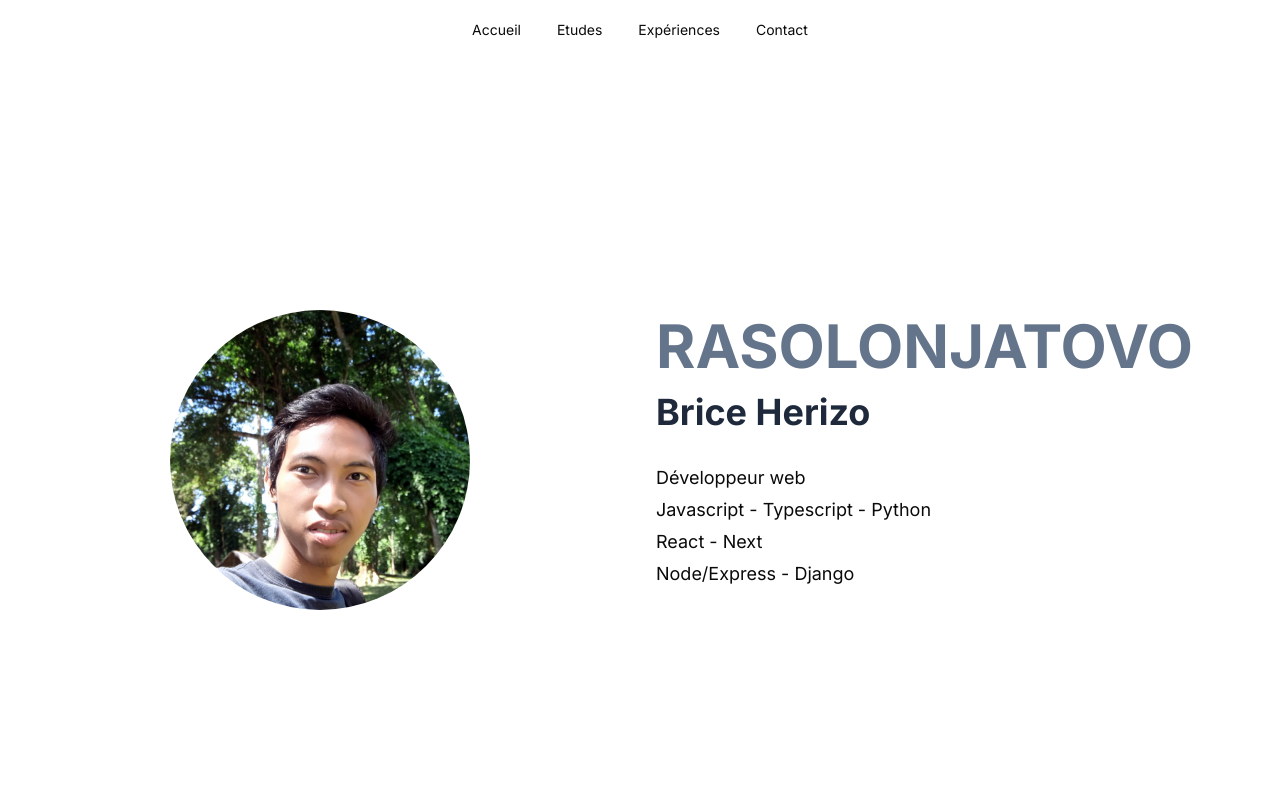
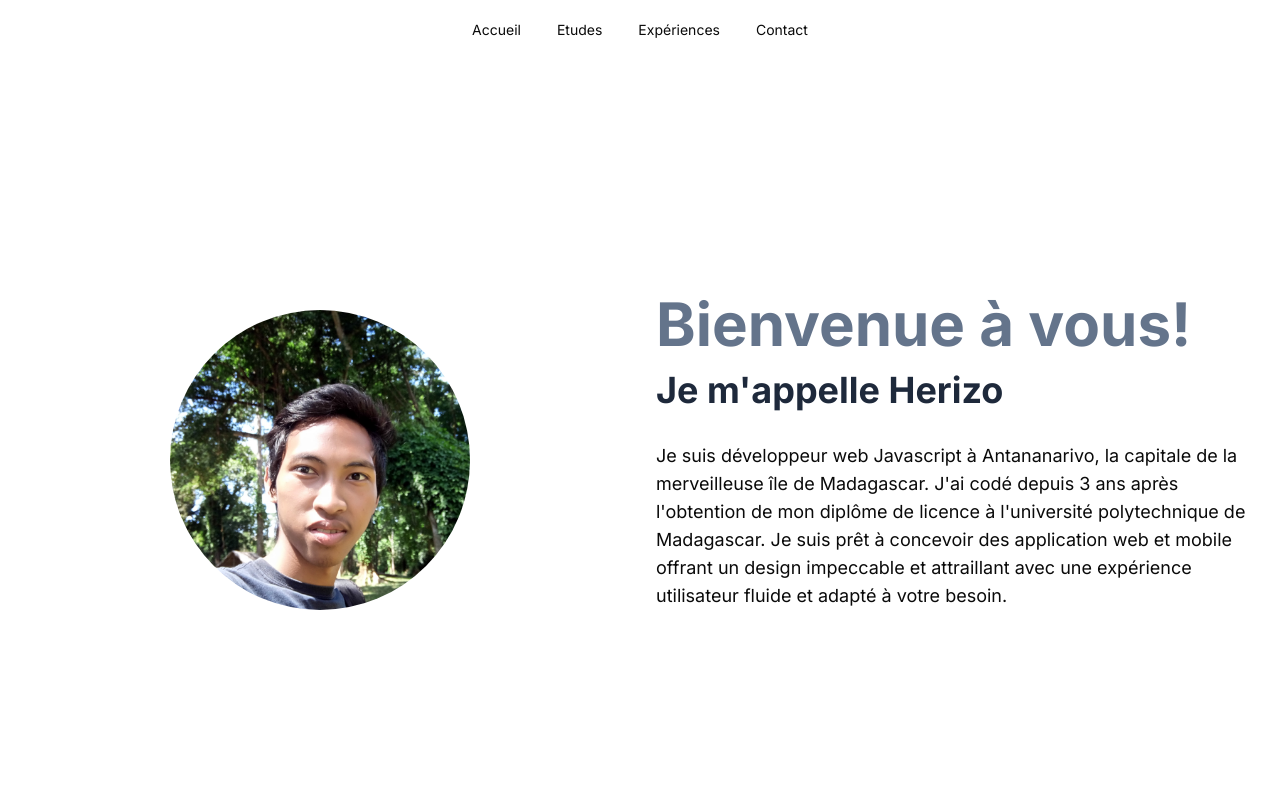
Before and after one commit to zexhior/portfolio-herizo, a Next.js app: page / in a window 1280 px wide. Shown: the top 800 px of the page. Built offline with nearby package versions, Linux system fonts and the light colour scheme.

Commit message:
[home] : animer la page accueil

```diff
--- a/src/app/page.tsx
+++ b/src/app/page.tsx
@@ -2,47 +2,57 @@
 import { useRef } from "react";
 import gsap from "gsap";
 import { useGSAP } from "@gsap/react";
-import Image from "next/image";
 
 const Home = () => {
-  // gsap.registerPlugin(useGSAP);
+  gsap.registerPlugin(useGSAP);
 
   const container = useRef(null);
 
-  // useGSAP(
-  //   () => {
-  //     gsap.to(".box", { x: 360 });
-  //   },
-  //   { scope: container }
-  // );
+  useGSAP(
+    () => {
+      gsap.fromTo(
+        ".profile",
+        { scale: 0, transformOrigin: "center 40%", duration: 2 },
+        { scale: 1, duration: 2 }
+      );
+      gsap.from(".last_name", { x: -1000, duration: 2 });
+      gsap.from(".first_name", { x: -1000, duration: 3, delay: 1 });
+      gsap.fromTo(
+        ".detail",
+        { opacity: 0, duration: 4, delay: 4 },
+        { opacity: 1, duraction: 4, delay: 4 }
+      );
+    },
+    { scope: container }
+  );
 
   return (
     <div className="w-full" ref={container}>
-      {/* <div
-        className="box"
-        style={{ width: "300px", height: "100px", background: "blue" }}
-      ></div> */}
       <div className="myself flex w-full h-screen items-center">
         <div className="w-1/2  flex justify-center items-center">
           <div
-            className="rounded-full overflow-hidden"
+            className="rounded-full overflow-hidden profile"
             style={{ width: "300px", height: "300px" }}
           >
             <img src="/my_image.jpg" alt={""} height="100%" />
           </div>
         </div>
-        <div className="w-1/2 p-4">
-          <h1 className="text-6xl font-bold py-4 text-slate-500">
-            RASOLONJATOVO
+        <div className="w-1/2 p-4 overflow-hidden">
+          <h1 className="text-6xl font-bold py-4 text-slate-500 last_name">
+            Bienvenue à vous!
           </h1>
-          <h2 className="text-4xl font-semibold text-slate-800">
-            Brice Herizo
+          <h2 className="text-4xl font-semibold text-slate-800 first_name">
+            Je m'appelle Herizo
           </h2>
-          <div className="flex flex-col gap-1 text-lg py-8">
-            <p>Développeur web</p>
-            <p>Javascript - Typescript - Python</p>
-            <p>React - Next</p>
-            <p>Node/Express - Django</p>
+          <div className="flex flex-col gap-1 text-lg py-8 detail">
+            <p>
+              Je suis développeur web Javascript à Antananarivo, la capitale de
+              la merveilleuse île de Madagascar. J'ai codé depuis 3 ans après
+              l'obtention de mon diplôme de licence à l'université polytechnique
+              de Madagascar. Je suis prêt à concevoir des application web et
+              mobile offrant un design impeccable et attraillant avec une
+              expérience utilisateur fluide et adapté à votre besoin.
+            </p>
           </div>
         </div>
       </div>
```
